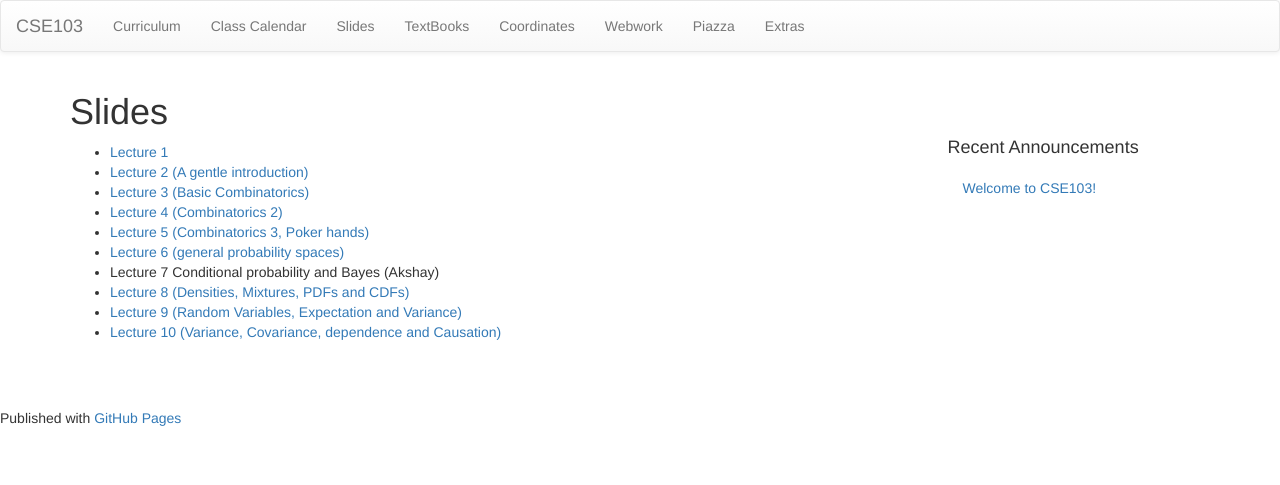
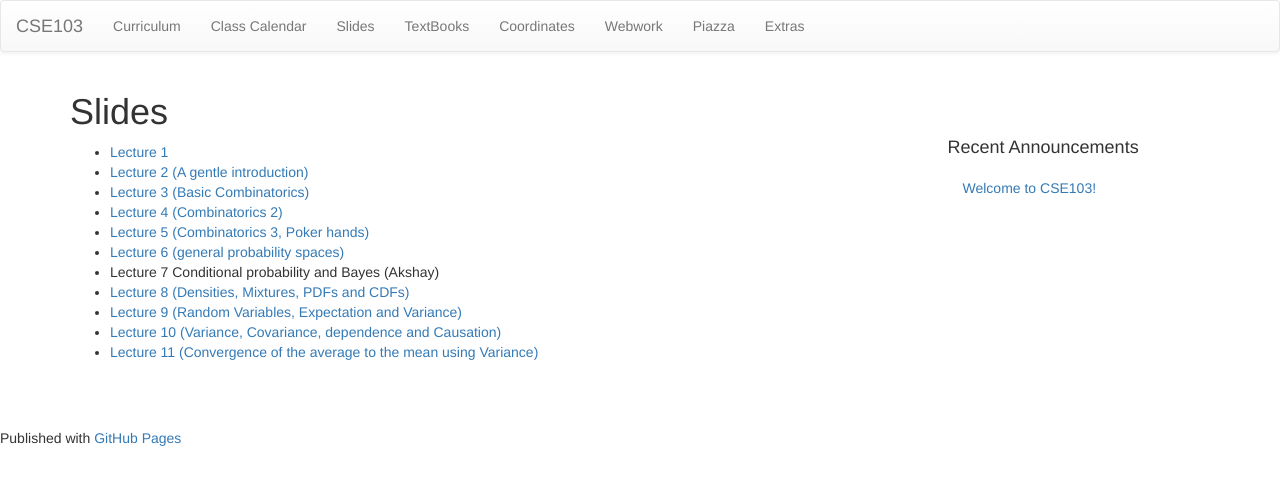
Before and after one commit to cse103/cse103.github.io, a Jekyll site: the page built from pages/18.Slides.md, in a window 1280 px wide. Shown: the top 485 px of the page. Built offline with Jekyll 4.4.1, drawn with Linux system fonts in a browser that asks for light colours; nearby versions of some CDN libraries; Markdown is read by kramdown in place of the engine named in the settings.

Commit message:
Added slides of lecture 11

```diff
--- a/pages/18.Slides.md
+++ b/pages/18.Slides.md
@@ -14,3 +14,4 @@ permalink: /slides/
 * [Lecture 8 (Densities, Mixtures, PDFs and CDFs)](/Slides/DensitiesMixturesPDFCDF.pdf)
 * [Lecture 9 (Random Variables, Expectation and Variance)](/Slides/RandomVariablesExpectationVariance.pdf)
 * [Lecture 10 (Variance, Covariance, dependence and Causation)](/Slides/CovCorr.pdf)
+* [Lecture 11 (Convergence of the average to the mean using Variance)](/Slides/lectures/MarkovChebyshev.pdf)
```
Also changed, not shown: 1 other file.
